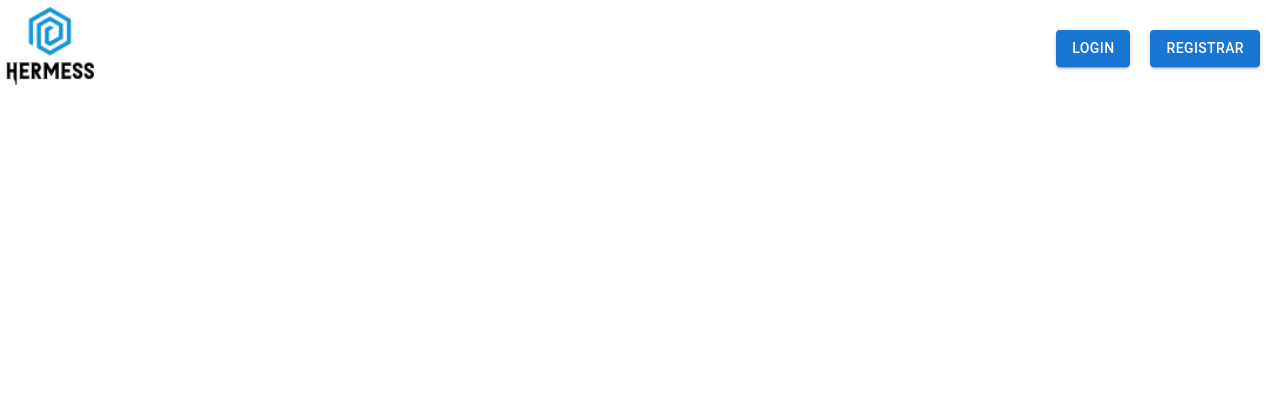
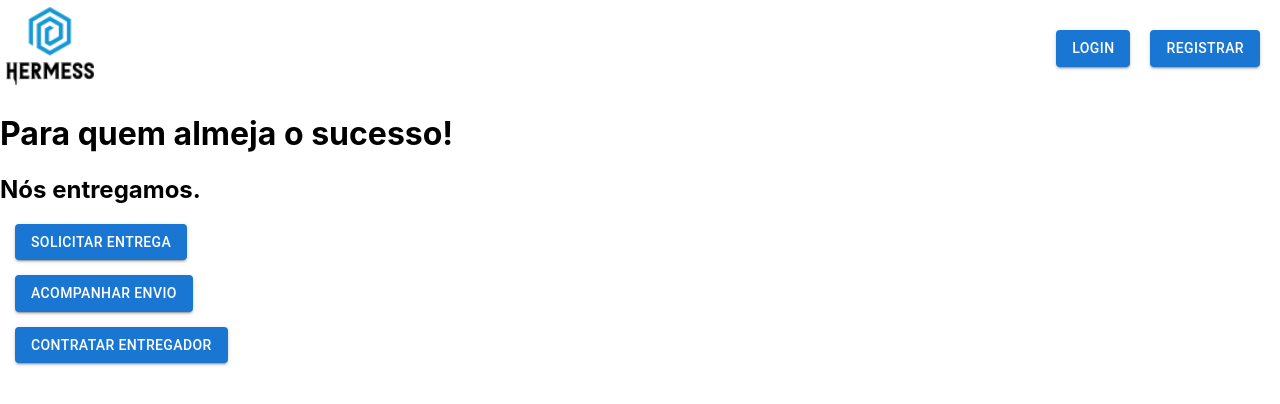
Before and after one commit to gwmiranda/Hermess-Express, a React (Create React App) app: page / in a window 1280 px wide. Shown: the top 404 px of the page. Built offline with nearby package versions, Linux system fonts and the light colour scheme.

Commit message:
Adicionado texto no Header e criação de três botões

```diff
--- a/src/componentes/header/Header.css
+++ b/src/componentes/header/Header.css
@@ -16,3 +16,14 @@ background: green;
 .BtnLogin{
 align-items: right;
 }
+
+.opcoes button{
+    display: block;
+    margin-top:15px;
+    margin-left: 15px;
+}
+
+.texto{
+    margin-top:15px;
+    margin-left: 60px;
+}
--- a/src/componentes/header/Header.jsx
+++ b/src/componentes/header/Header.jsx
@@ -20,6 +20,29 @@ function Header() {
                        >Login</Button>
             </span>
         </div>
+        <div classname='texto'>
+                <h1>Para quem almeja o sucesso!</h1>
+                    <h2>Nós entregamos.</h2>
+        </div>
+              <div className='rodape'>
+                    <span className='opcoes'>
+                        <Button
+                               className="BtnSolicitarEntrega"
+                               variant="contained"
+                               margin={"normal"}
+                               > Solicitar Entrega</Button>
+                        <Button
+                               className="BtnAcompanharEnvio"
+                               variant="contained"
+                               margin={"normal"}
+                               >Acompanhar Envio</Button>
+                        <Button
+                               className="BtnContratarEntregador"
+                               variant="contained"
+                               margin={"normal"}
+                               >Contratar Entregador</Button>
+                    </span>
+                </div>
       </header>
     );
 }
```
